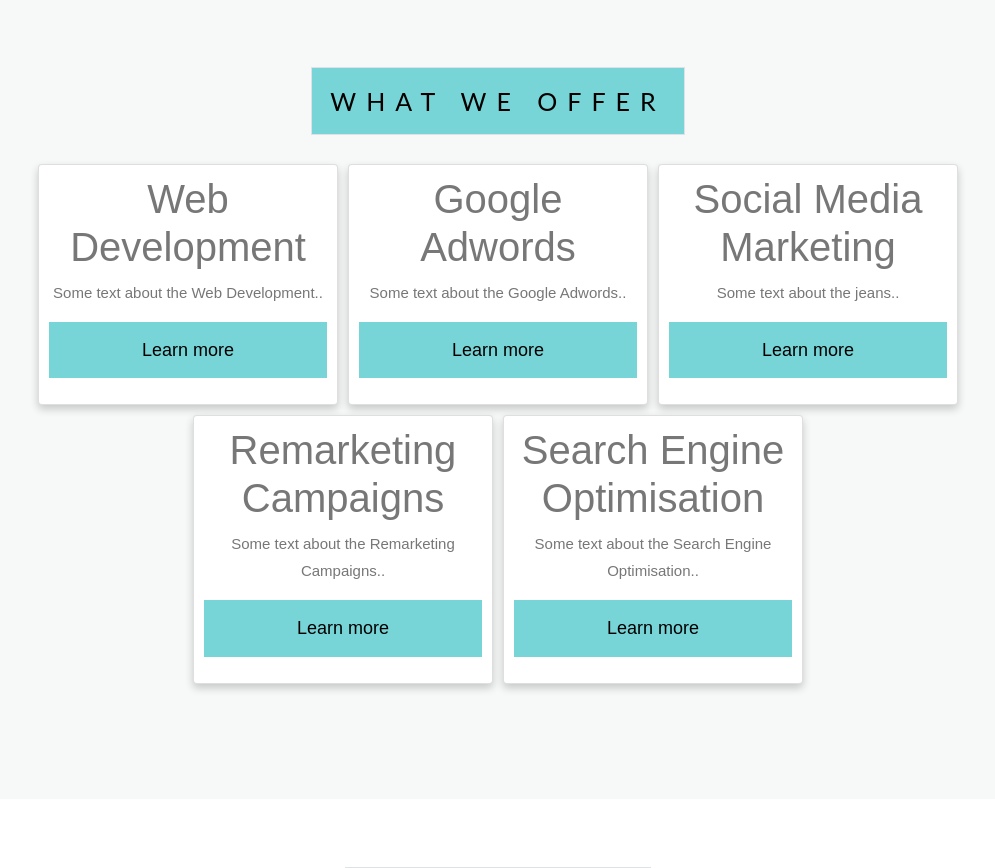
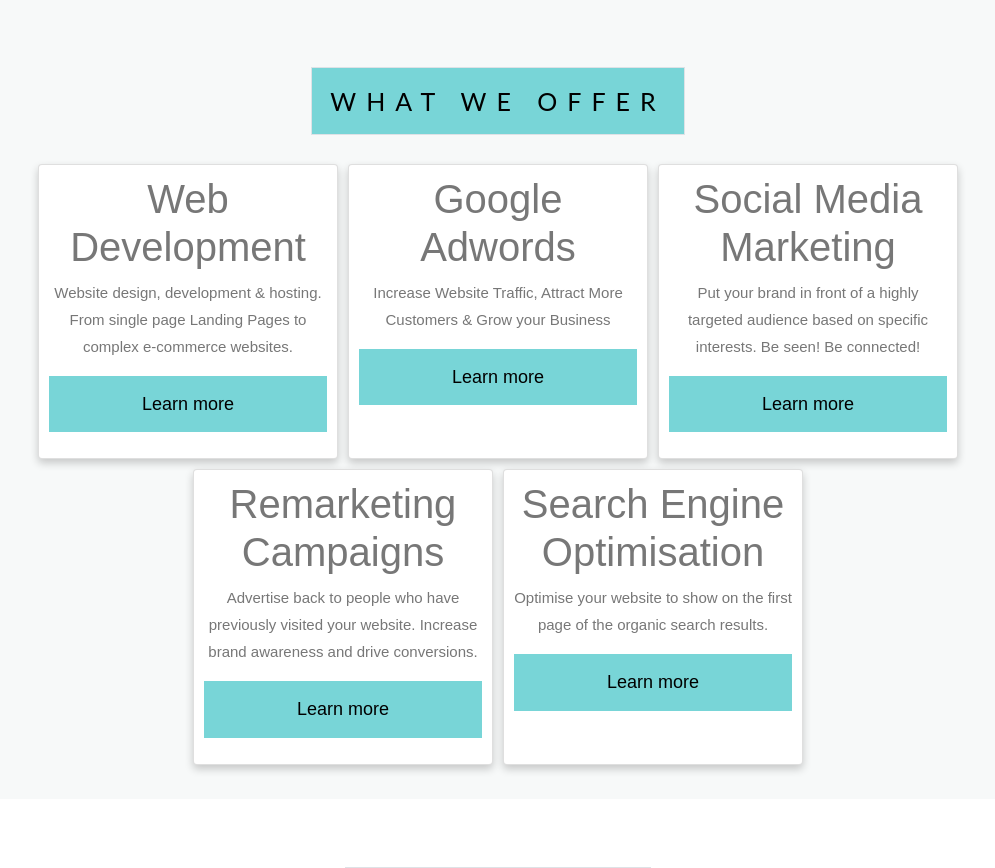
Before and after one commit to Drammaster/cryptocake, a Flask app: page / in a window 1280 px wide. Shown: the part 1601-2469 px from the top of the page, without its empty margins (142-1137 px from the left). Run offline with Flask 2, Linux system fonts and the light colour scheme; some libraries are stand-ins or nearby versions.

Commit message:
Nowich update Aug 10th

```diff
--- a/templates/nowich.html
+++ b/templates/nowich.html
@@ -86,27 +86,27 @@
         <div class="what-we-offer">
             <div class="card">
                 <h1>Web Development</h1>
-                <p>Some text about the Web Development..</p>
+                <p>Website design, development &amp; hosting. From single page Landing Pages to complex e-commerce websites.</p>
                 <p><button type="button" data-toggle="modal" data-target="#web_development">Learn more</button></p>
             </div>
             <div class="card">
                 <h1>Google Adwords</h1>
-                <p>Some text about the Google Adwords..</p>
+                <p>Increase Website Traffic, Attract More Customers &amp; Grow your Business</p>
                 <p><button type="button" data-toggle="modal" data-target="#google_adwords">Learn more</button></p>
             </div>
             <div class="card">
                 <h1>Social Media Marketing</h1>
-                <p>Some text about the jeans..</p>
+                <p>Put your brand in front of a highly targeted audience based on specific interests. Be seen! Be connected!</p>
                 <p><button type="button" data-toggle="modal" data-target="#social_media_marketing">Learn more</button></p>
             </div>
             <div class="card">
                 <h1>Remarketing Campaigns</h1>
-                <p>Some text about the Remarketing Campaigns..</p>
+                <p>Advertise back to people who have previously visited your website. Increase brand awareness and drive conversions.</p>
                 <p><button type="button" data-toggle="modal" data-target="#remarketing_campaigns">Learn more</button></p>
             </div>
             <div class="card">
                 <h1>Search Engine Optimisation</h1>
-                <p>Some text about the Search Engine Optimisation..</p>
+                <p>Optimise your website to show on the first page of the organic search results.</p>
                 <p><button type="button" data-toggle="modal" data-target="#serach_engine_optimisation">Learn more</button></p>
             </div>
         </div>
@@ -160,8 +160,24 @@
                 <span aria-hidden="true">&times;</span>
                 </button>
             </div>
+            <!--
             <div class="modal-body">
                 Increase Website Traffic – Attract More Customers – Grow your Business Over 1 million searches per day are processed by the Google search engine in New Zealand. Google AdWords allows us to promote your business at the top of the search results on the first page of Google to an extremely well-targeted audience of people
+            </div>
+            -->
+            <div class="modal-body">
+                <h4>Increase Website Traffic – Attract More Customers – Grow your Business</h4>
+
+                <p>Over 1 million searches per day are processed by the Google search engine in New Zealand.</p>
+
+                <p>Google AdWords allows us to promote your business at the top of the search results on the first page of Google to an extremely well-targeted audience of people looking for the products or services you provide.</p>
+
+                <p>Google is, without doubt, the most highly targeted form of advertising possible.</p>
+                <h4>TRACKING OPTIONS</h4>
+
+                <p><b>Call Tracking:</b> Effectively measure results with dedicated phone numbers linked to your advertising campaigns. Our call tracking service comes with in depth reporting, call recording and missed call notifications.</p>
+
+                <p><b>Conversion Tracking:</b> Detailed reporting of the number of conversions and value of online sales generated by your advertising campaign.</p>
             </div>
             <!--
             <div class="modal-footer">
@@ -181,8 +197,21 @@
                 <span aria-hidden="true">&times;</span>
                 </button>
             </div>
+            <!--
             <div class="modal-body">
                 Website design, development & hosting. From single pageLanding Pages to complex e-commerce websites. Ask us for: DISPLAY ADVERTISING Websites in the Google Display network receive over 8 million page views per day from people in New Zealand. Display advertising promotes your brand by way of image ads shown on popular NZ and international websites to
+            </div>
+            -->
+            <div class="modal-body">
+                <h4>DISPLAY ADVERTISING</h4>
+                <p>
+                Websites in the Google Display network receive over 8 million page views per day from people in New Zealand.
+
+                Display advertising promotes your brand by way of image ads shown on popular NZ and international websites to people in your targeted location. We also have the option to specify website topics and user interests to highly refine the target audience.
+                </p>
+                <h4>MOBILE DISPLAY ADVERTISING</h4>
+
+                <p>Display advertising is available on desktop computers and/or mobile devices. With mobile targeting, we can narrow down the target location to within a few kmfor businesses who provide services to the local community.</p>
             </div>
             <!--
             <div class="modal-footer">
@@ -202,8 +231,23 @@
                 <span aria-hidden="true">&times;</span>
                 </button>
             </div>
+            <!--
             <div class="modal-body">
                 Put your brand in front of a highly targeted audience basedon specific interests. Be seen! Be connected! FACEBOOK There are 3.2 million registered Facebook users in New Zealand, and up to 500,000 of these use Facebook on any given day.  Facebook advertising has huge advantages over traditional media such as TV, Radio or Print: Location: Facebook
+            </div>
+            -->
+            <div class="modal-body">
+                <h4>FACEBOOK</h4>
+
+                <p>There are 3.2 million registered Facebook users in New Zealand, and up to 500,000 of these use Facebook on any given day. </p>
+
+                <p>Facebook advertising has huge advantages over traditional media such as TV, Radio or Print:</p>
+
+                <p><b>Location:</b> Facebook offers complete control over location targeting. In some cases we may choose to only show to the local community. But Facebook also has global reach to target overseas visitors coming to New Zealand, or promote NZ products in overseas markets.</p>
+
+                <p><b>Demographics:</b> Targeted advertising by age group or gender.</p>
+
+                <p><b>Interests:</b> Highly targeted advertising to people with specified interests or occupations.</p>
             </div>
             <!--
             <div class="modal-footer">
@@ -223,8 +267,17 @@
                 <span aria-hidden="true">&times;</span>
                 </button>
             </div>
+            <!--
             <div class="modal-body">
                 Advertise back to people who have previously visited yourwebsite. Increase brand awareness and drive conversions. RE-MARKETING Advertise back to people who have previously visited your website. Increase brand awareness and drive conversions. We typically run re-marketing campaigns on websites in the Google Display Network, as it offers the widest range of placements to reach your
+            </div>
+            -->
+            <div class="modal-body">
+                <h4>RE-MARKETING</h4>
+
+                <p>Advertise back to people who have previously visited your website. Increase brand awareness and drive conversions.</p>
+
+                <p>We typically run re-marketing campaigns on websites in the Google Display Network, as it offers the widest range of placements to reach your customers.</p>
             </div>
             <!--
             <div class="modal-footer">
@@ -244,8 +297,19 @@
                 <span aria-hidden="true">&times;</span>
                 </button>
             </div>
+            <!--
             <div class="modal-body">
                 Optimise your website to show on the first page of theorganic search results. MARKET RESEARCH Our experienced Google analysts have access to a wealth of information on current market trends based on what people are searching for on Google. We produce detailed reports on the brands, products, and services people are interested in, which can
+            </div>
+            -->
+            <div class="modal-body">
+                <h4>MARKET RESEARCH</h4>
+                <p>
+                    Our experienced Google analysts have access to a wealth of information on current market trends based on what people are searching for on Google.
+                </p>
+                <p>
+                    We produce detailed reports on the brands, products, and services people are interested in, which can be an invaluable resource for businesses planning their marketing strategy.
+                </p>
             </div>
             <!--
             <div class="modal-footer">
```
